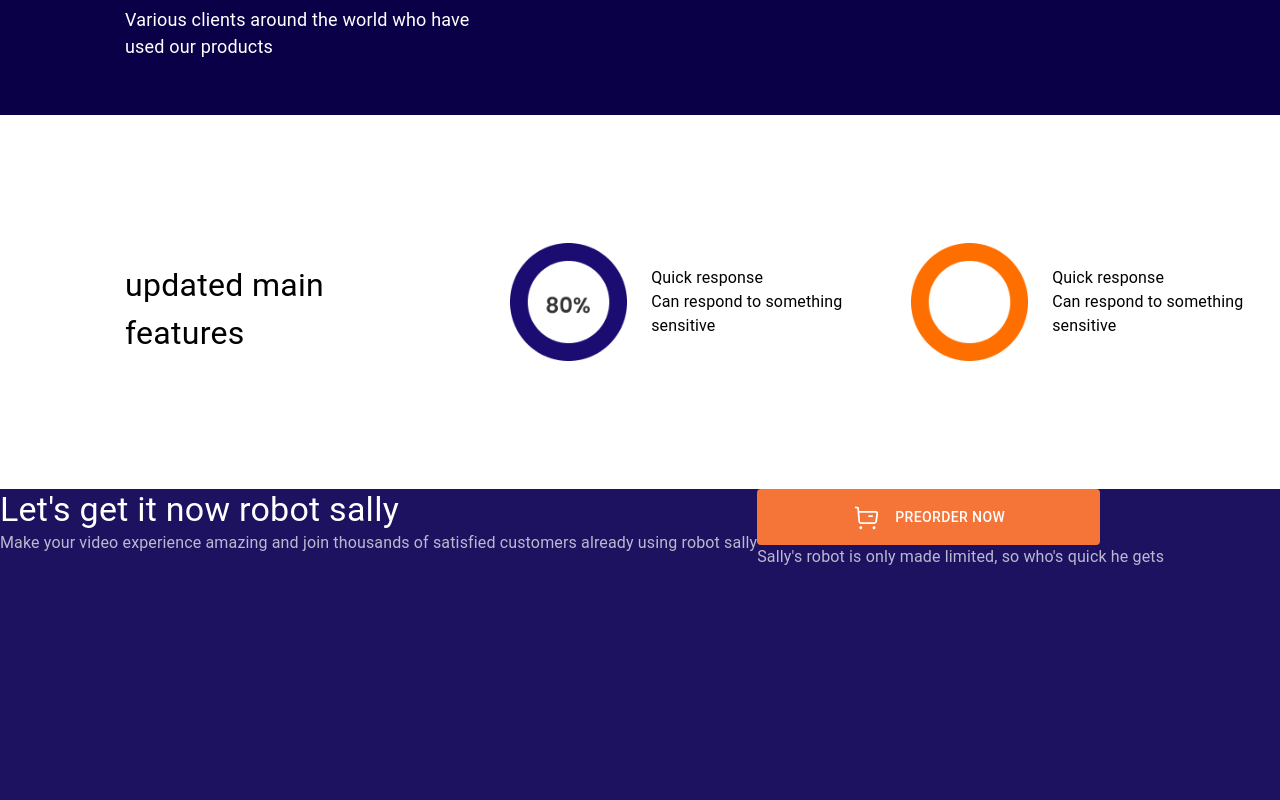
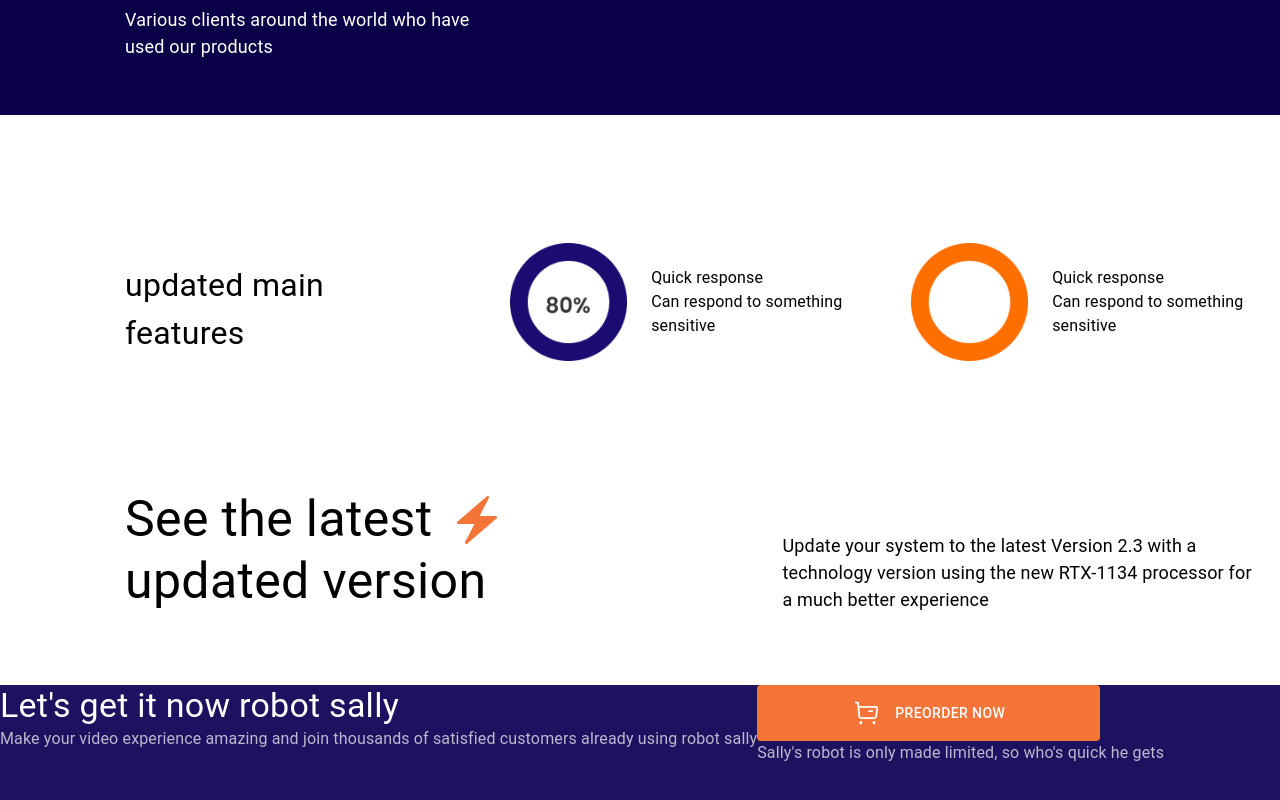
Before and after one commit to camariu/Log_Sol_Page, a React (Create React App) app: page / in a window 1280 px wide. Shown: the part 1036-1836 px from the top of the page. Built offline with nearby package versions, Linux system fonts and the light colour scheme.

Commit message:
commit_09

```diff
--- a/src/components/App.jsx
+++ b/src/components/App.jsx
@@ -4,6 +4,7 @@ import Header from './Header/Header';
 import Hero from './Hero/Hero';
 import LastSection from './LastSection/LastSection';
 import SectionOne from './SectionOne/SectionOne';
+import SectionThree from './SectionThree/SectionThree';
 
 import SectionTwo from './SectionTwo/SectionTwo';
 
@@ -16,6 +17,7 @@ export const App = () => {
       <Hero></Hero>
       <SectionOne></SectionOne>
       <SectionTwo></SectionTwo>
+      <SectionThree></SectionThree>
       <LastSection></LastSection>
       <Footer></Footer>
     </div>
--- a/src/components/Hero/Hero.jsx
+++ b/src/components/Hero/Hero.jsx
@@ -26,64 +26,69 @@ export default function Hero() {
         [theme.breakpoints.up('md')]: {},
       }}
     >
-      <Box sx={{
-        position:"absolute", top: 257, left:640, zIndex:100,
+      <Box
+        sx={{
+          position: 'absolute',
+          top: 257,
+          left: 640,
+          zIndex: 100,
           [theme.breakpoints.down('sm')]: {
-          display:"none"
+            display: 'none',
           },
           [theme.breakpoints.between('sm', 'md')]: {
-          display:"none"
+            display: 'none',
+          },
+          [theme.breakpoints.up('md')]: {},
+        }}
+      >
+        <img src={mickiImage} alt="" width={'724px'} height={'782px'}></img>
+      </Box>
+      <Box
+        sx={{
+          position: 'absolute',
+          top: 257,
+          left: 753,
+          [theme.breakpoints.down('sm')]: {
+            display: 'none',
+          },
+          [theme.breakpoints.between('sm', 'md')]: {
+            display: 'none',
+          },
+          [theme.breakpoints.up('md')]: {},
+        }}
+      >
+        <img src={spiral} alt="" width={'743px'} height={'743px'}></img>
+      </Box>
+      <Box
+        sx={{
+          position: 'absolute',
+          top: 654,
+          zIndex: 100,
+          [theme.breakpoints.down('sm')]: {},
+          [theme.breakpoints.between('sm', 'md')]: {
+            display: 'none',
           },
           [theme.breakpoints.up('md')]: {
-
+            display: 'none',
           },
-      }}>
-        <img src={mickiImage}  alt='' width={"724px"} height={"782px"}>
-        </img>
+        }}
+      >
+        <img src={mickiImage} alt="" width={'376px'} height={'407px'}></img>
       </Box>
-      <Box sx={{
-        position:"absolute", top: 257, left:753,
-        [theme.breakpoints.down('sm')]: {
-          display:"none"
-        },
+      <Box
+        sx={{
+          position: 'absolute',
+          top: 654,
+          [theme.breakpoints.down('sm')]: {},
           [theme.breakpoints.between('sm', 'md')]: {
-          display:"none"
+            display: 'none',
           },
           [theme.breakpoints.up('md')]: {
+            display: 'none',
           },
-      }}>
-        <img src={spiral} alt='' width={"743px"} height={"743px"}>
-        </img>
-      </Box>
-      <Box sx={{
-        position:"absolute", top: 654, zIndex:100,
-        [theme.breakpoints.down('sm')]: {
-
-        },
-        [theme.breakpoints.between('sm', 'md')]: {
-          display:"none"
-        },
-        [theme.breakpoints.up('md')]: {
-          display:"none"
-        },
-      }}>
-        <img src={mickiImage} alt='' width={"376px"} height={"407px"}>
-        </img>
-      </Box>
-      <Box sx={{
-        position:"absolute", top: 654,
-        [theme.breakpoints.down('sm')]: {
-
-        },
-        [theme.breakpoints.between('sm', 'md')]: {
-          display:"none"
-        },
-        [theme.breakpoints.up('md')]: {
-          display:"none"
-        },
-      }}>
-        <img src={spiral} alt='' width={"386px"} height={"417px"}>
-        </img>
+        }}
+      >
+        <img src={spiral} alt="" width={'386px'} height={'417px'}></img>
       </Box>
       <Box>
         <Typography
@@ -288,9 +293,7 @@ export default function Hero() {
               Use infrared Platinum 2.14
             </Typography>
           </Box>
-
         </Box>
-
       </Box>
     </Box>
   );
--- a/src/components/SectionThree/SectionThree.jsx
+++ b/src/components/SectionThree/SectionThree.jsx
@@ -5,50 +5,94 @@ import flashIcon from '../../assets/svg/flashIcon.png';
 export default function SectionThree() {
   const theme = useTheme();
   return (
-    <Box>
     <Box
       sx={{
-          [theme.breakpoints.down('sm')]: {},
-          [theme.breakpoints.between('sm', 'md')]: {},
+        [theme.breakpoints.down('sm')]: {
+          display: 'flex',
+          flexDirection:"column",
+          justifyContent: "center",
+
+        },
+        [theme.breakpoints.between('sm', 'md')]: {
+          display: 'flex',
+          flexDirection:"column",
+          justifyContent: "center",
+        },
         [theme.breakpoints.up('md')]: {
           display: 'flex',
+          gap:"285px",
+          alignItems: 'center',
         },
       }}
     >
       <Box
        sx={{
-            [theme.breakpoints.down('sm')]: {},
-            [theme.breakpoints.between('sm', 'md')]: {},
+        [theme.breakpoints.down('sm')]: {
+         width:"340px"
+        },
+        [theme.breakpoints.between('sm', 'md')]: {
+          width:"350px"
+        },
         [theme.breakpoints.up('md')]: {
-              display: 'flex',
+         marginLeft:"125px",
+         paddingBottom:"72px"
+        },
+      }}>
+        <Box sx={{ display: 'flex', alignItems: 'center' }}>
+          <Typography variant='h4' sx={{
+            [theme.breakpoints.down('sm')]: {
+              fontSize:"20px",
+            },
+            [theme.breakpoints.between('sm', 'md')]: {
+              fontSize:"30px",
+            },
+            [theme.breakpoints.up('md')]: {
+              fontSize:"50px",
+
+            },
+          }}>See the latest </Typography>
+          <img src={flashIcon} alt="" style={{marginLeft:"25px"}}></img>
+        </Box>
+        <Typography variant='h4' sx={{
+            [theme.breakpoints.down('sm')]: {
+              fontSize:"20px",
+              paddingBottom:"30px"
+            },
+            [theme.breakpoints.between('sm', 'md')]: {
+              fontSize:"30px",
+              paddingBottom:"31px"
+            },
+            [theme.breakpoints.up('md')]: {
+              fontSize:"50px"
+            },
+          }}>updated version</Typography>
+      </Box>
+      <Box>
+        <Typography
+          variant="body1"
+          sx={{
+            [theme.breakpoints.down('sm')]: {
+              width:"340px",
+              height:"96px",
+              fontSize:"16px",
+              paddingBottom:"64px"
+            },
+            [theme.breakpoints.between('sm', 'md')]: {
+              width:"350px",
+              height:"98px",
+              fontSize:"17px",
+              paddingBottom:"65px"
+            },
+            [theme.breakpoints.up('md')]: {
+              width:"477px",
+              height:"111px",
+              fontSize:"18px"
             },
           }}
         >
-          <Box
-            sx={{
-              [theme.breakpoints.down('sm')]: {},
-              [theme.breakpoints.between('sm', 'md')]: {},
-              [theme.breakpoints.up('md')]: {
-                display: 'flex',
-              },
-            }}
-          >
-            <Box>
-              <Box sx={{ display: 'flex', alignItems: 'center' }}>
-                <Typography>See the latest </Typography>
-                <img src={flashIcon} alt='info'/>
-              </Box>
-            </Box>
-          </Box>
-          <Typography>updated version </Typography>
-          <Box>
-            <Typography>
-              Update your system to the latest Version 2.3 with a technology
-              version using the new RTX-1134 processor for a much better
-              experience
+          Update your system to the latest Version 2.3 with a technology version
+          using the new RTX-1134 processor for a much better experience
         </Typography>
-          </Box>
-        </Box>
       </Box>
     </Box>
   );
--- a/src/components/SectionTwo/SectionTwo.jsx
+++ b/src/components/SectionTwo/SectionTwo.jsx
@@ -36,7 +36,8 @@ import elipse90 from "../../assets/images/Ellipse90.png"
           [theme.breakpoints.down('sm')]: {
            display:"flex",
            justifyContent:"center",
-           paddingTop:"39px"
+           paddingTop:"39px",
+
 
            },
            [theme.breakpoints.between('sm', 'md')]: {
```
Lines whose indentation alone changed are shown as unchanged.
